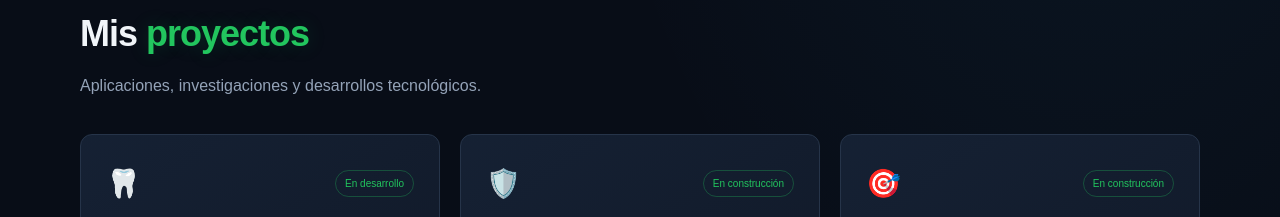
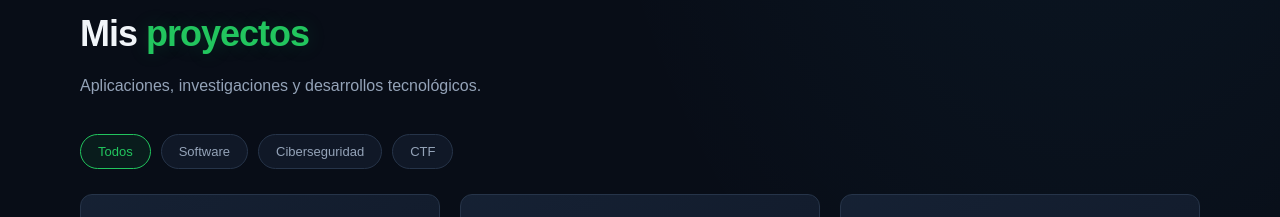
Before and after one commit to lensito/portafolio.github.io, a plain HTML site: page index.html in a window 1280 px wide. Shown: the part 2091-2308 px from the top of the page. Drawn offline with Linux system fonts and the light colour scheme.

Commit message:
Update index.html

```diff
--- a/index.html
+++ b/index.html
@@ -192,9 +192,29 @@
             <p>Aplicaciones, investigaciones y desarrollos tecnológicos.</p>
         </div>
 
+
+<div class="project-filters" aria-label="Filtrar proyectos">
+    <button class="filter-btn active" data-filter="all">
+        Todos
+    </button>
+
+    <button class="filter-btn" data-filter="software">
+        Software
+    </button>
+
+    <button class="filter-btn" data-filter="cybersecurity">
+        Ciberseguridad
+    </button>
+
+    <button class="filter-btn" data-filter="ctf">
+        CTF
+    </button>
+</div>
+
+
         <div class="projects-grid">
 
-            <article class="project-card">
+            <article class="project-card" data-category="software">
                 <div class="project-top">
                     <span class="project-icon">🦷</span>
                     <span class="project-status">En desarrollo</span>
@@ -219,7 +239,7 @@
                 </a>
             </article>
 
-            <article class="project-card">
+            <article class="project-card" data-category="cybersecurity">
                 <div class="project-top">
                     <span class="project-icon">🛡️</span>
                     <span class="project-status">En construcción</span>
@@ -244,7 +264,7 @@
                 </a>
             </article>
 
-            <article class="project-card">
+            <article class="project-card" data-category="ctf">
                 <div class="project-top">
                     <span class="project-icon">🎯</span>
                     <span class="project-status">En construcción</span>
```
